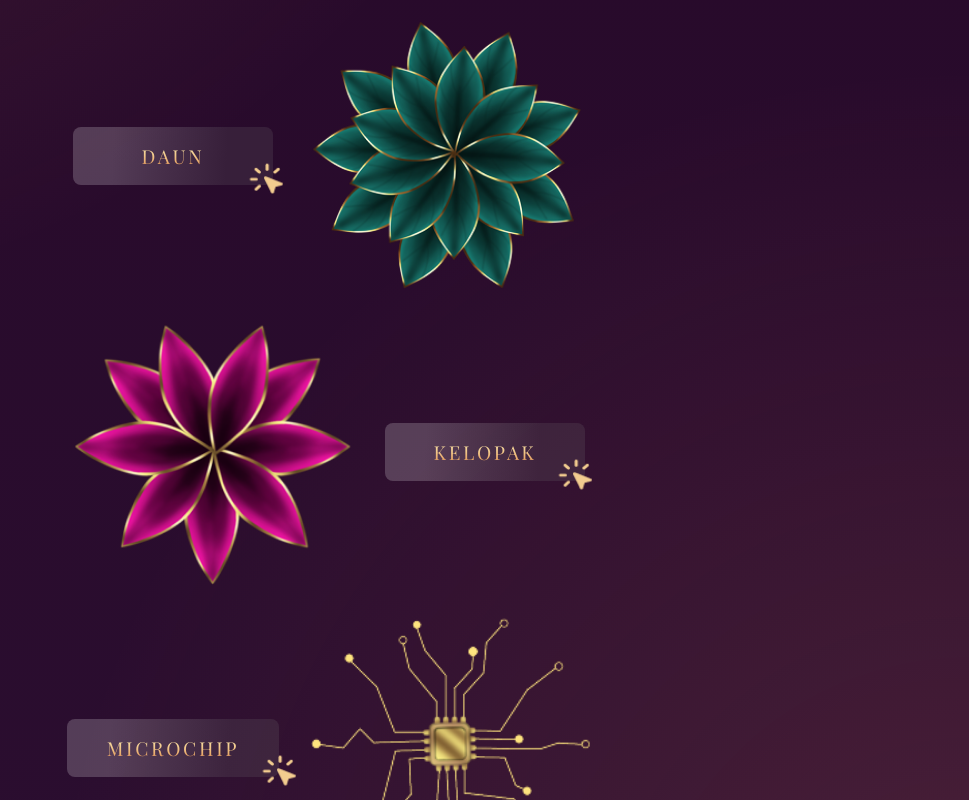
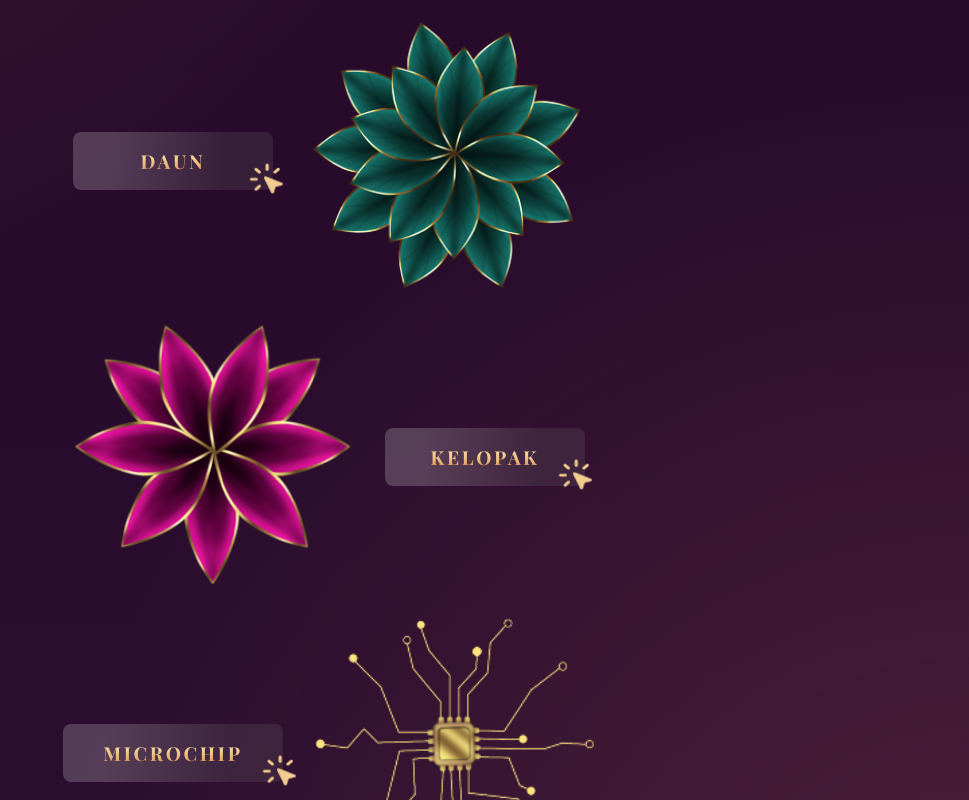
Before and after one commit to Achaajah/Page-Logo-HIMTIKA, a plain HTML site: page index.html in a window 1280 px wide. Shown: the part 2860-3660 px from the top of the page, without its empty margins (311-1280 px from the left). Drawn offline with nearby package versions, Linux system fonts and the light colour scheme; a web font is replaced by a local one.

Commit message:
Initial commit

```diff
--- a/assets/css/style.css
+++ b/assets/css/style.css
@@ -3032,26 +3032,39 @@ li {
 
 /* ── LABEL ── */
 .filosofi-section__item-label {
+  position: relative; /* biar z-index aktif */
+  z-index: 5; /* bisa kamu naikin kalau ketiban elemen lain */
+
   display: inline-flex;
   align-items: center;
   justify-content: center;
+
   min-width: 200px;
   padding: 16px 40px;
+
   background: linear-gradient(
     93.74deg,
     rgba(255, 255, 255, 0.2) 20.42%,
     rgba(115, 115, 115, 0.2) 76.52%
   );
+
   border: none;
+
   font-family: "Playfair Display", serif;
   font-size: clamp(0.95rem, 1.7vw, 1.2rem);
-  font-weight: 500;
+  font-weight: 700; /* jadi bold */
   letter-spacing: 0.14em;
+
   border-radius: 8px;
   cursor: pointer;
-  transition: background 0.2s;
-}
-
+
+  transition: all 0.3s ease;
+
+  /* turunin dikit */
+  transform: translateY(5px);
+}
+
+/* gradient text */
 .filosofi-section__item-label span {
   background: linear-gradient(
     180deg,
@@ -3065,12 +3078,15 @@ li {
   background-clip: text;
 }
 
+/* hover effect */
 .filosofi-section__item-label:hover {
   background: linear-gradient(
     93.74deg,
     rgba(255, 255, 255, 0.3) 20.42%,
     rgba(212, 160, 23, 0.2) 76.52%
   );
+
+  transform: translateY(0px); /* naik dikit pas hover */
 }
 
 /* ── KURSOR DEKORATIF ── */
@@ -3119,12 +3135,19 @@ li {
 
 .filosofi-popup {
   position: relative;
+  top: 40px; /* ⬅️ ini bikin turun dikit */
+
   width: min(480px, 90vw);
+
   background: linear-gradient(160deg, #2d1050 0%, #1a0830 100%);
   border: 1.5px solid rgba(212, 160, 23, 0.45);
   border-radius: 16px;
+
   padding: 36px 40px 32px;
+
   animation: popIn 0.22s cubic-bezier(0.34, 1.56, 0.64, 1) both;
+
+  box-shadow: 0 20px 40px rgba(0,0,0,0.4); /* ⬅️ biar ngambang */
 }
 
 @keyframes popIn {
```
